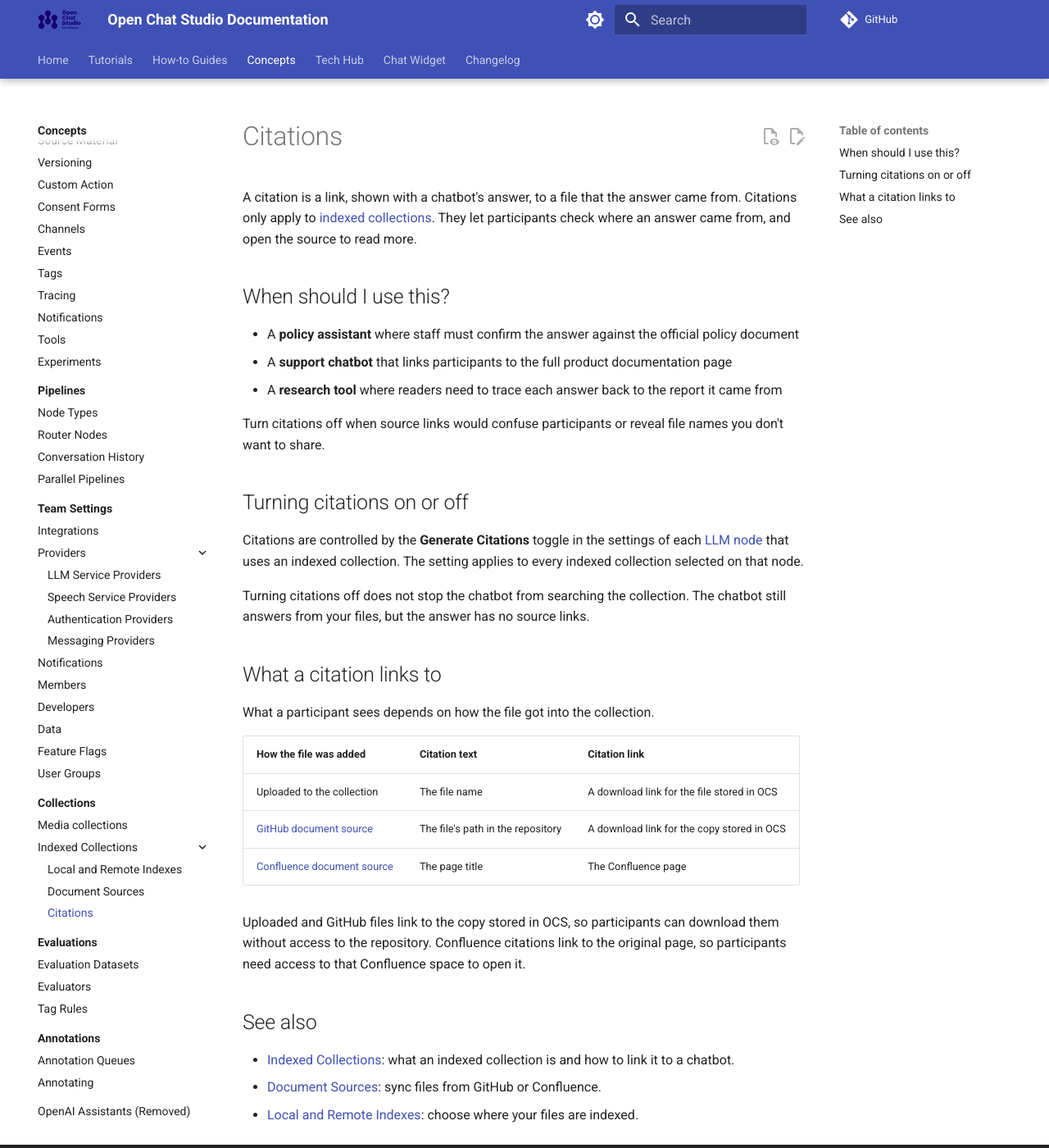
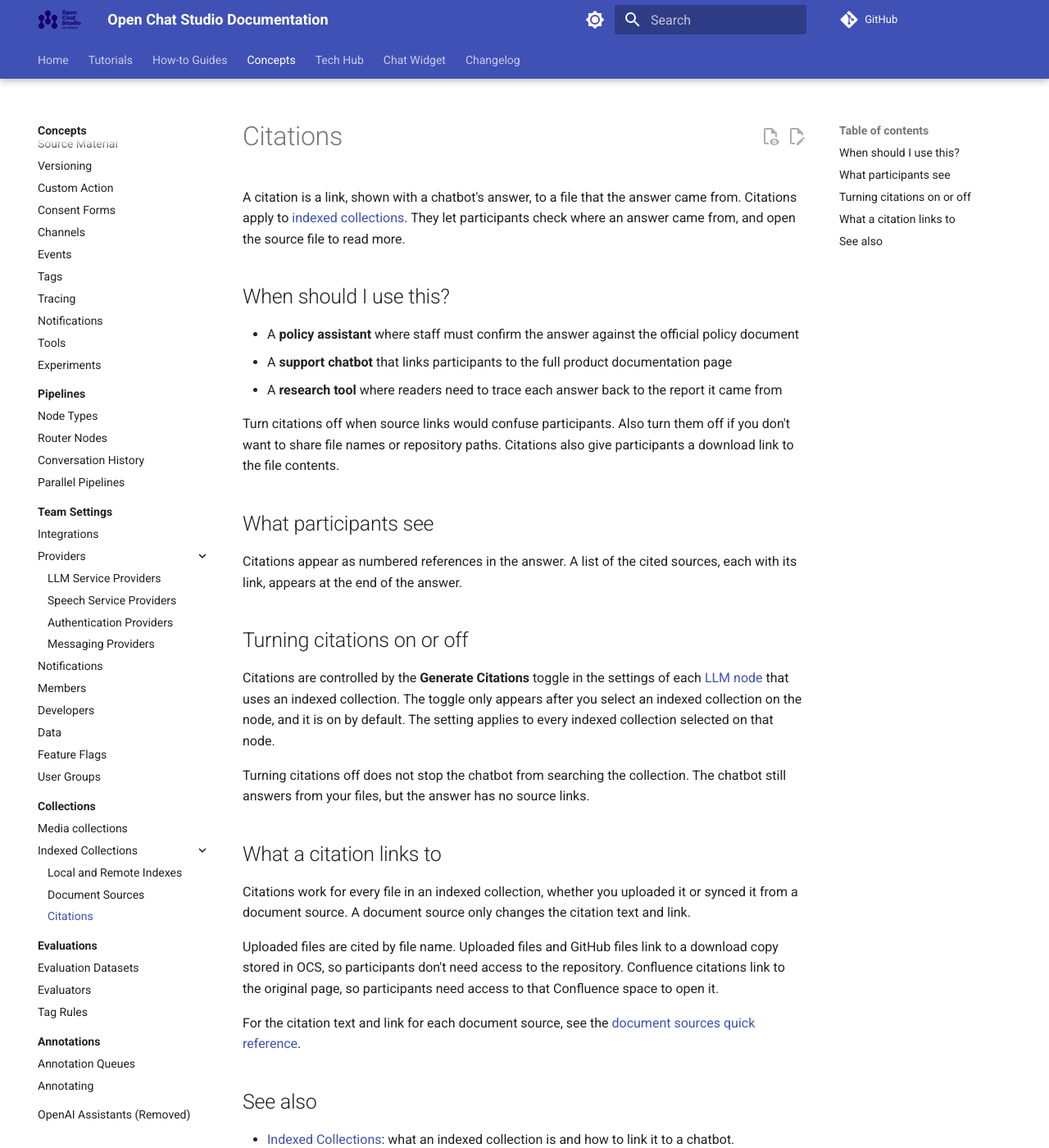
Before and after one commit to dimagi/open-chat-studio-docs, an MkDocs documentation site: the page built from docs/concepts/collections/indexed_collections/citations.md, in a window 1280 px wide and 1400 px high. Shown: the whole window at 82% size. Built offline with MkDocs 1.6.1 and Material for MkDocs 9.7.7, drawn with Linux system fonts in a browser that asks for light colours; a script that is not in the unit is left out; comment, search, counter and statistics services are not loaded.

Commit message:
Citation feature: remove duplication and link instead. Add "what participants see"

```diff
--- a/docs/concepts/collections/indexed_collections/citations.md
+++ b/docs/concepts/collections/indexed_collections/citations.md
@@ -14,11 +14,19 @@ They let participants check where an answer came from, and open the source to re
 - A **support chatbot** that links participants to the full product documentation page
 - A **research tool** where readers need to trace each answer back to the report it came from
 
-Turn citations off when source links would confuse participants or reveal file names you don't want to share.
+Turn citations off when source links would confuse participants.
+Also turn them off if you don't want to share file names or repository paths.
+Citations also give participants a download link to the file contents.
+
+## What participants see
+
+Citations appear as numbered references in the answer.
+A list of the cited sources, each with its link, appears at the end of the answer.
 
 ## Turning citations on or off
 
 Citations are controlled by the **Generate Citations** toggle in the settings of each [LLM node](../../pipelines/nodes.md#llm-node) that uses an indexed collection.
+The toggle only appears after you select an indexed collection on the node, and it is on by default.
 The setting applies to every indexed collection selected on that node.
 
 Turning citations off does not stop the chatbot from searching the collection.
@@ -26,16 +34,14 @@ The chatbot still answers from your files, but the answer has no source links.
 
 ## What a citation links to
 
-What a participant sees depends on how the file got into the collection.
+Citations work for every file in an indexed collection, whether you uploaded it or synced it from a document source.
+A document source only changes the citation text and link.
 
-| How the file was added | Citation text | Citation link |
-|------------------------|---------------|---------------|
-| Uploaded to the collection | The file name | A download link for the file stored in OCS |
-| [GitHub document source](../../../tech-hub/collections/document_sources.md#github) | The file's path in the repository | A download link for the copy stored in OCS |
-| [Confluence document source](../../../tech-hub/collections/document_sources.md#confluence) | The page title | The Confluence page |
+Uploaded files are cited by file name.
+Uploaded files and GitHub files link to a download copy stored in OCS, so participants don't need access to the repository.
+Confluence citations link to the original page, so participants need access to that Confluence space to open it.
 
-Uploaded and GitHub files link to the copy stored in OCS, so participants can download them without access to the repository.
-Confluence citations link to the original page, so participants need access to that Confluence space to open it.
+For the citation text and link for each document source, see the [document sources quick reference](../../../tech-hub/collections/document_sources.md#quick-reference).
 
 ## See also
 
```
Also changed, not shown: other parts of docs/concepts/collections/indexed_collections/citations.md (+2 -2 lines), docs/tech-hub/collections/document_sources.md (+2 -2 lines).
